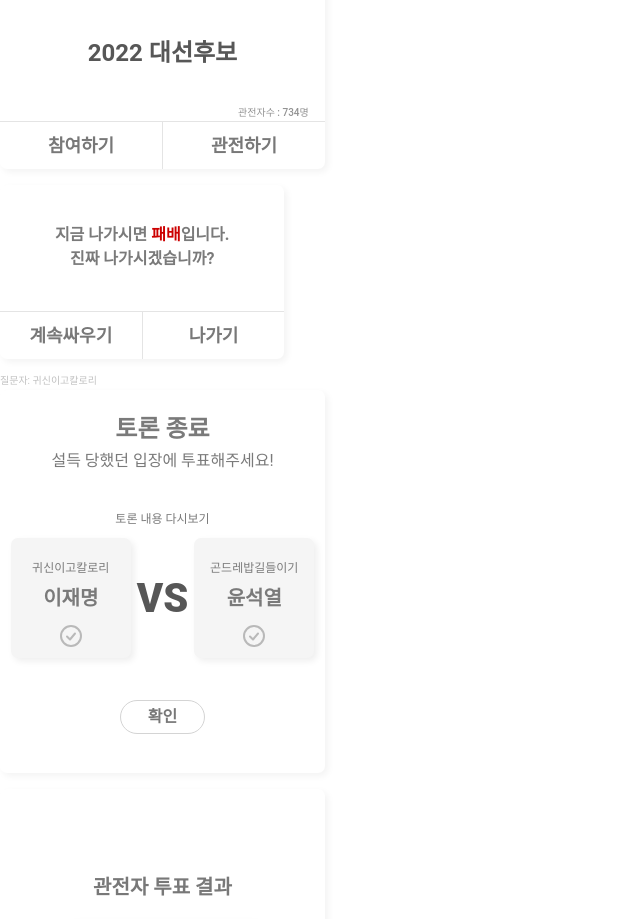
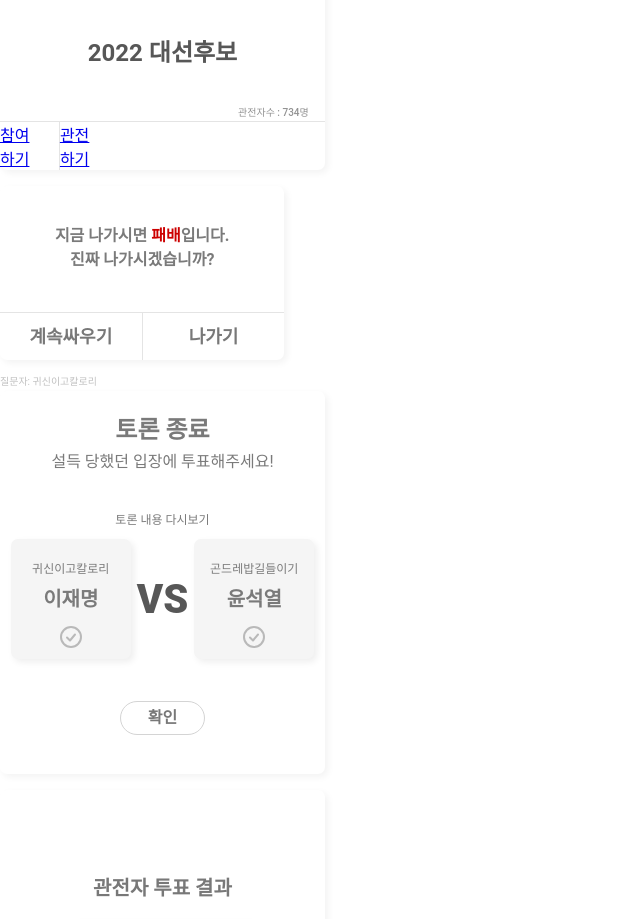
Before and after one commit to longdoheun/2022likelion_hackaton_front, a React (Create React App) app: page /discuss in a window 1280 px wide. Shown: the part 1004-1923 px from the top of the page, without its empty margins (0-640 px from the left). Built offline with nearby package versions, Linux system fonts and the light colour scheme.

Commit message:
url path change discuss -> discussion

```diff
--- a/src/App.js
+++ b/src/App.js
@@ -12,6 +12,7 @@ import Main from "./components/Main";
 //css
 import "./App.css";
 import "./css/Header.css";
+import DiscussTalk from "./components/Discuss/DiscussTalk";
 
 function App() {
   return (
@@ -23,6 +24,7 @@ function App() {
           <Route path="/" element={<Main />}></Route>
           <Route path="/balancegame" element={<BalanceGameMain />}></Route>
           <Route path="/discuss" element={<DiscussMain />}></Route>
+          <Route path="/discuss/talk" element={<DiscussTalk />}></Route>
           <Route path="*" element={<NotFound />}></Route>
         </Routes>
 
--- a/src/components/Discuss/DiscussCard.js
+++ b/src/components/Discuss/DiscussCard.js
@@ -2,7 +2,7 @@ import React from "react";
 import Card from "../../UI/Card";
 import "../../css/DiscussCard.css";
 import Heartbtn from "../../UI/HeartBtn";
-
+import { Link } from "react-router-dom";
 export default function DiscussCard(props) {
   const { } = props;
 
@@ -34,9 +34,13 @@ export default function DiscussCard(props) {
       {!isType&&<section className="dicuss-card-btn flex-r">
         <div className="view-btn">자세히 보기</div>
       </section>}
-      {isType&&<section className="dicuss-card-btn flex-r">
-        <div className="join-btn">참여하기</div>
-        <div className="watch-btn">관전하기</div>
+      {isType && <section className="dicuss-card-btn flex-r">
+        <Link to={`/discuss/talk/?content=${DUMMY.context}`}>
+          <div className="join-btn">참여하기</div>
+        </Link>
+        <Link to={`/discuss/talk/?content=${DUMMY.context}`}>
+          <div className="watch-btn">관전하기</div>
+        </Link>
       </section>}
     </Card>
   )
```
Also changed, not shown: 1 other file (tests, documents, lock files or other folders).
